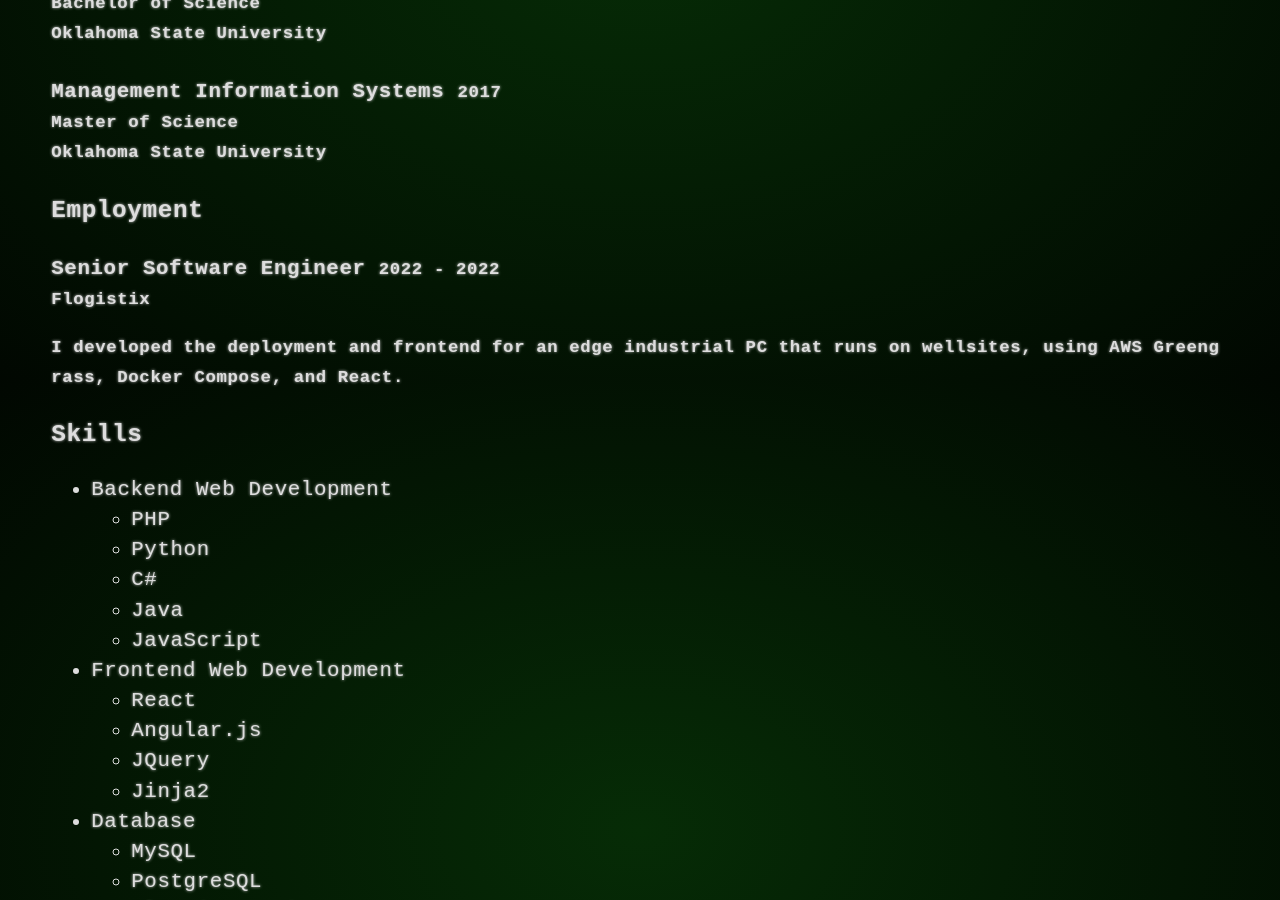
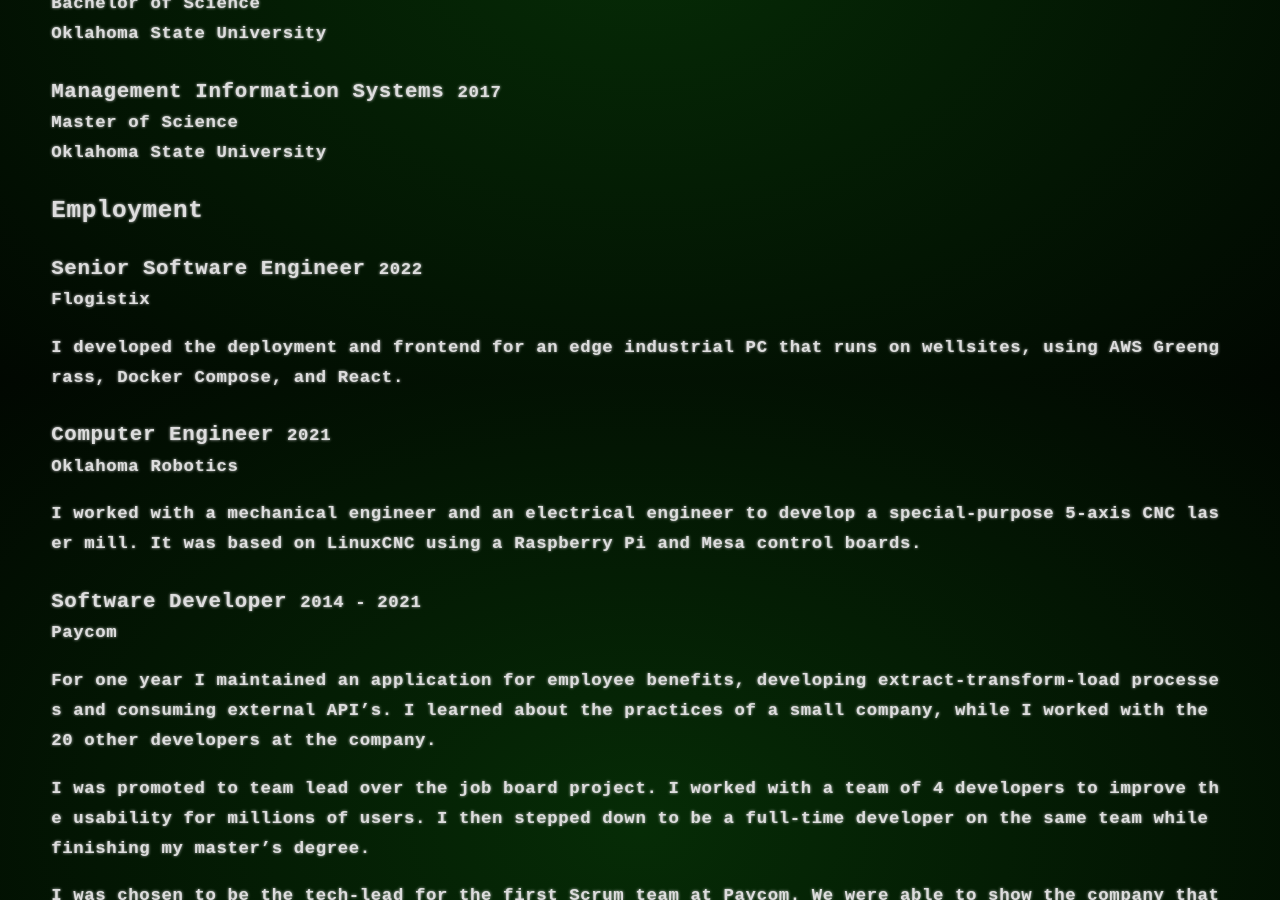
Before and after one commit to smwa/smwa.github.io, a Jekyll site: the page built from portfolio.html, in a window 1280 px wide and 900 px high, scrolled down 520 px. Built offline with Jekyll 4.4.1, drawn with Linux system fonts in a browser that asks for light colours; some of the changed text lies outside the part shown.

Commit message:
Update portfolio.html

```diff
--- a/portfolio.html
+++ b/portfolio.html
@@ -38,10 +38,47 @@
 <h4>
     Senior Software Engineer
     <small>
-        2022 - 2022
+        2022
         <div>Flogistix</div>
         <p>
-            I developed the deployment and frontend for an edge industrial PC that runs on wellsites, using AWS Greengrass, Docker Compose, and React.
+            I developed the deployment and frontend for an edge industrial PC that runs
+            on wellsites, using AWS Greengrass, Docker Compose, and React.
+        </p>
+    </small>
+</h4>
+<h4>
+    Computer Engineer
+    <small>
+        2021
+        <div>Oklahoma Robotics</div>
+        <p>
+            I worked with a mechanical engineer and an electrical engineer to develop a
+            special-purpose 5-axis CNC laser mill. It was based on LinuxCNC using a Raspberry
+            Pi and Mesa control boards.
+        </p>
+    </small>
+</h4>
+<h4>
+    Software Developer
+    <small>
+        2014 - 2021
+        <div>Paycom</div>
+        <p>
+            For one year I maintained an application for employee benefits, developing
+            extract-transform-load processes and consuming external API’s. I learned about
+            the practices of a small company, while I worked with the 20 other developers at
+            the company.
+        </p>
+        <p>
+            I was promoted to team lead over the job board project. I worked with a team of
+            4 developers to improve the usability for millions of users. I then stepped down to
+            be a full-time developer on the same team while finishing my master’s degree.
+        </p>
+        <p>
+            I was chosen to be the tech-lead for the first Scrum team at Paycom. We were
+            able to show the company that agile development could be successful. I
+            continued to work closely with my agile team to develop a mobile application for
+            our users using mobile-first practices.
         </p>
     </small>
 </h4>
```
